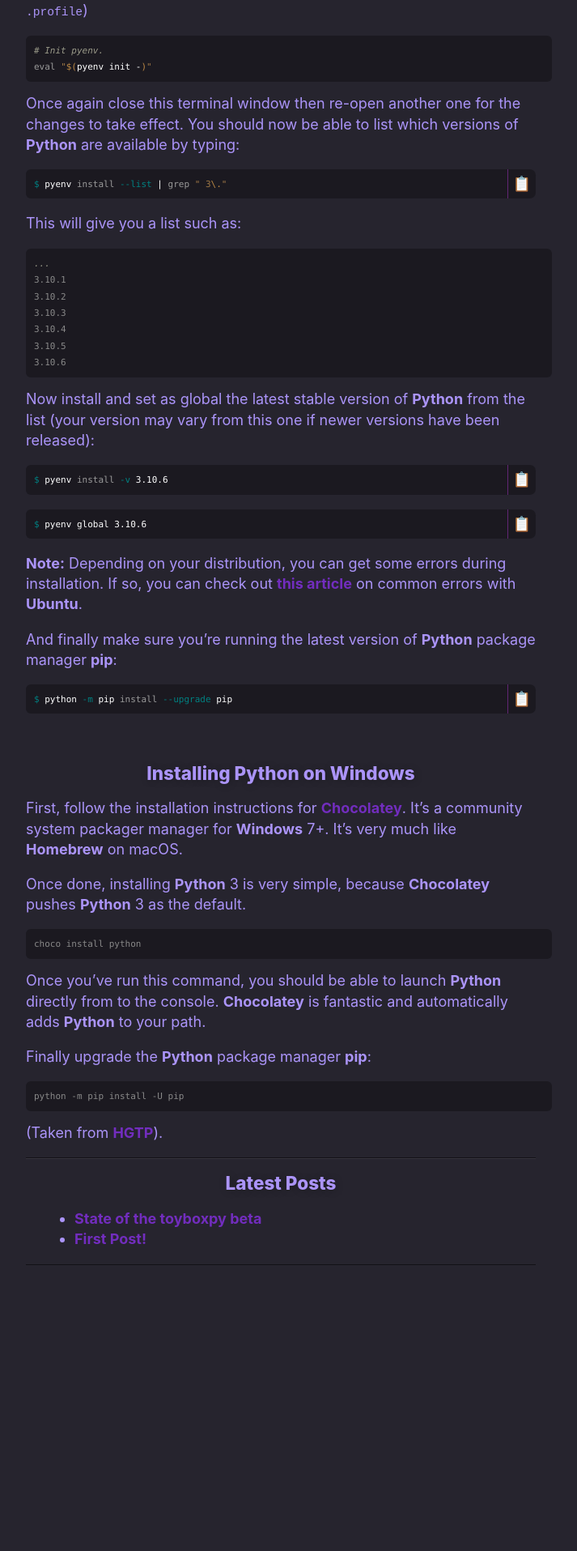
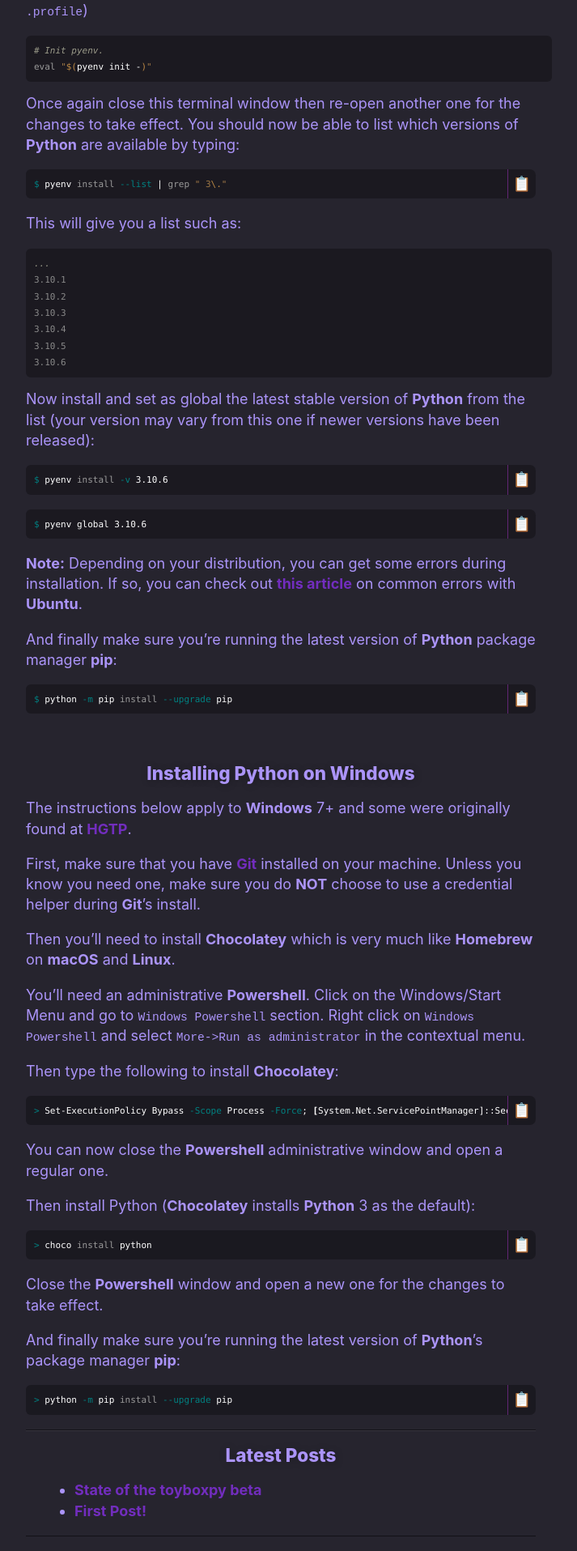
Before and after one commit to toyboxpy/toyboxpy.io, a Jekyll site: the page built from _posts/2022-08-17-installing-python.md, in a window 1280 px wide. Shown: the part 2740-4655 px from the top of the page at 81% size, without its empty margins (293-1006 px from the left). Built offline with Jekyll 4.4.1, drawn with Linux system fonts in a browser that asks for light colours; comment, search, counter and statistics services are not loaded; before the commit the page ends 4320 px from its top, so only the background shows below that.

Commit message:
Fix the instructions for installing Python on Windows

````diff
--- a/_layouts/base.html
+++ b/_layouts/base.html
@@ -70,7 +70,10 @@
     <script>
       function setupCopyables() {
         if (navigator.clipboard) {
-          for (const element of document.getElementsByClassName("copyable")) {
+          const classA = Array.from(document.getElementsByClassName("copyable"))
+               ,classB = Array.from(document.getElementsByClassName("copyable-windows"))
+               ,results = Array.from(new Set(classA.concat(classB)))
+          for (const element of results) {
             let text = element.innerText.trim();
             if(text.startsWith("$")) {
               text = text.substr(1).trimLeft();
--- a/_posts/2022-08-17-installing-python.md
+++ b/_posts/2022-08-17-installing-python.md
@@ -151,20 +151,32 @@
 ### Installing Python on Windows
 <p></p>
 
-First, follow the installation instructions for [**Chocolatey**](https://chocolatey.org/install). It’s a community system packager manager for **Windows** 7+. It’s very much like **Homebrew** on macOS.
+The instructions below apply to **Windows** 7+ and some were originally found at [HGTP](https://docs.python-guide.org/starting/install3/win/).
 
-Once done, installing **Python** 3 is very simple, because **Chocolatey** pushes **Python** 3 as the default.
+First, make sure that you have [Git](https://git-scm.com/download/win) installed on your machine. Unless you know you need one, make sure you do **NOT** choose to use a credential helper during **Git**'s install.
 
-```console
+Then you'll need to install **Chocolatey** which is very much like **Homebrew** on **macOS** and **Linux**.
+
+You'll need an administrative **Powershell**. Click on the Windows/Start Menu and go to `Windows Powershell` section. Right click on `Windows Powershell` and select `More->Run as administrator` in the contextual menu.
+
+Then type the following to install **Chocolatey**:
+
+<div class="copyable-windows">{%- highlight bash -%}
+Set-ExecutionPolicy Bypass -Scope Process -Force; [System.Net.ServicePointManager]::SecurityProtocol = [System.Net.ServicePointManager]::SecurityProtocol -bor 3072; iex ((New-Object System.Net.WebClient).DownloadString('https://community.chocolatey.org/install.ps1'))
+{%- endhighlight -%}</div><p></p>
+
+You can now close the **Powershell** administrative window and open a regular one.
+
+Then install Python (**Chocolatey** installs **Python** 3 as the default):
+
+<div class="copyable-windows">{%- highlight bash -%}
 choco install python
-```
+{%- endhighlight -%}</div><p></p>
 
-Once you’ve run this command, you should be able to launch **Python** directly from to the console. **Chocolatey** is fantastic and automatically adds **Python** to your path.
+Close the **Powershell** window and open a new one for the changes to take effect.
 
-Finally upgrade the **Python** package manager **pip**:
+And finally make sure you're running the latest version of **Python**'s package manager **pip**:
 
-```console
-python -m pip install -U pip
-```
-
-(Taken from [HGTP](https://docs.python-guide.org/starting/install3/win/)).
+<div class="copyable-windows">{%- highlight bash -%}
+    python -m pip install --upgrade pip
+{%- endhighlight -%}</div><p></p>
--- a/assets/css/styles.scss
+++ b/assets/css/styles.scss
@@ -252,6 +252,37 @@
       @extend .nv;
       display: inline;
       content: '$ ';
+    }
+  }
+
+  button {
+    background: $black_30;
+    margin: 0;
+    border: none;
+    border-left: 1px solid $color_dallas_approx;
+    @include border-side-radius("right", 0.4em);
+  }
+
+  button:hover {
+    background: $color_dallas_approx;
+  }
+}
+
+.copyable-windows {
+  display: flex;
+  justify-content: center;
+  .highlight {
+    overflow-x: auto;
+    margin: 0;
+    pre {
+      @include border-side-radius("right", 0);
+      margin: 0;
+    }
+
+    code::before {
+      @extend .nv;
+      display: inline;
+      content: '> ';
     }
   }
 
````
